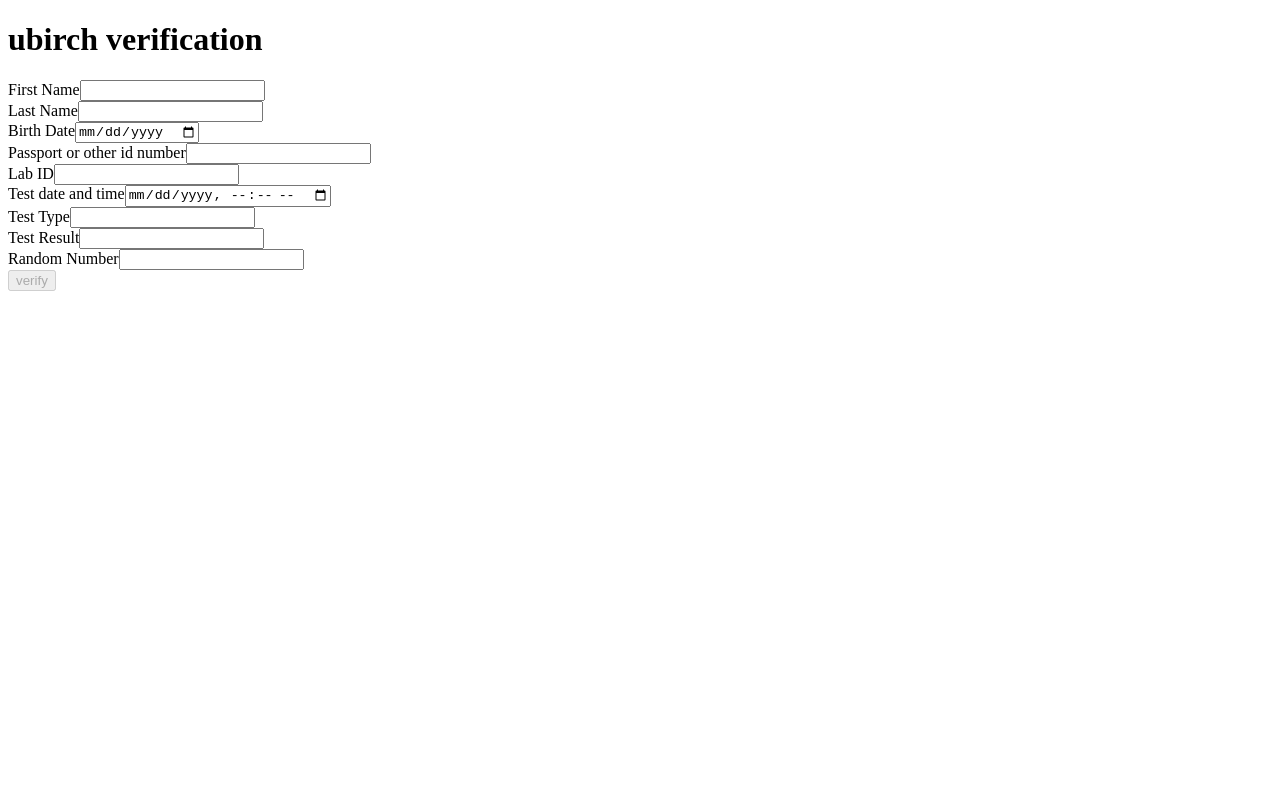
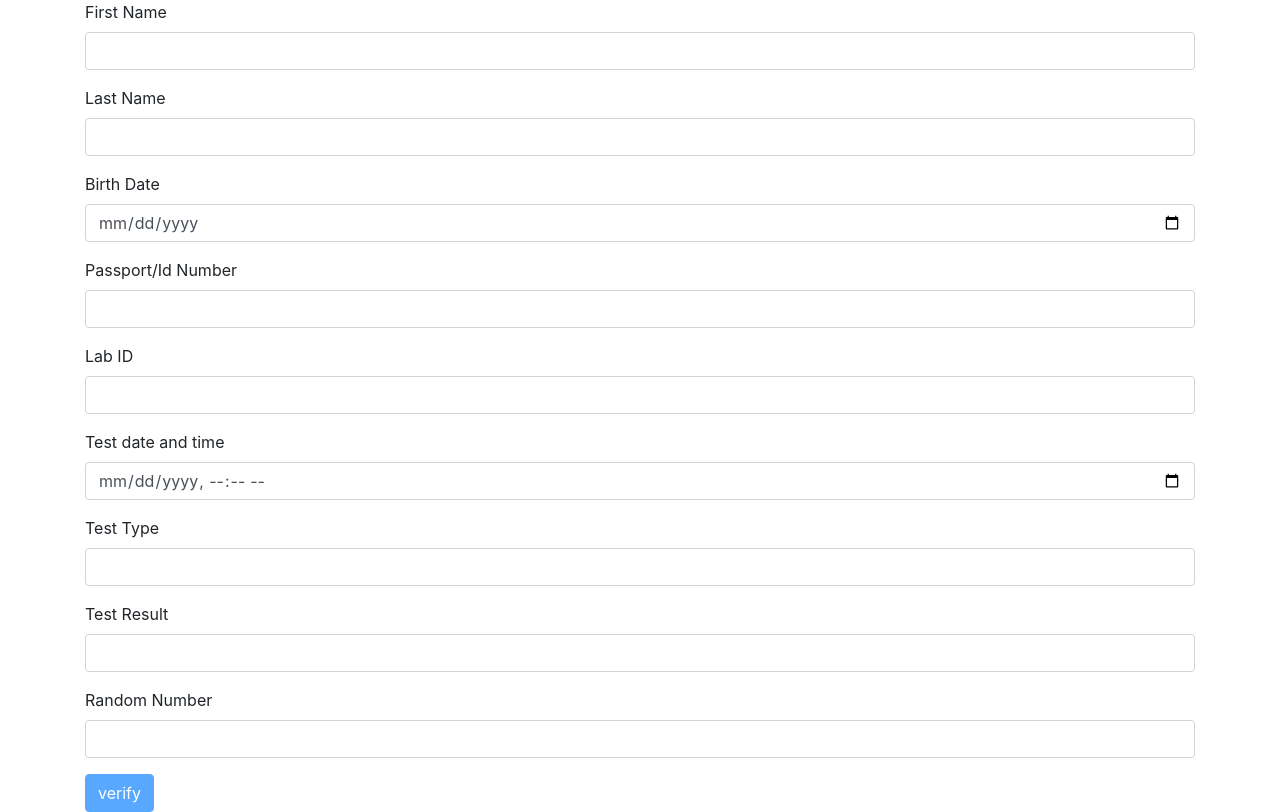
Before and after one commit to ubirch/praktikum-pa-le, an Angular app in the folder ubirch-verification/: page / in a window 1280 px wide. Built offline with nearby package versions, Linux system fonts and the light colour scheme.

Commit message:
basic form with validation

```diff
--- a/ubirch-verification/angular.json
+++ b/ubirch-verification/angular.json
@@ -24,6 +24,7 @@
               "src/assets"
             ],
             "styles": [
+              "node_modules/bootstrap/dist/css/bootstrap.min.css",
               "src/styles.css"
             ],
             "scripts": []
@@ -93,7 +94,8 @@
             ],
             "scripts": [
               "node_modules/jquery/dist/jquery.min.js",
-              "node_modules/bootstrap/dist/js/bootstrap.min.js"
+              "node_modules/bootstrap/dist/js/bootstrap.min.js",
+              "node_modules/popper.js/dist/umd/popper.min.js"
             ]
           }
         },
--- a/ubirch-verification/package.json
+++ b/ubirch-verification/package.json
@@ -19,7 +19,10 @@
     "@angular/platform-browser": "~10.0.5",
     "@angular/platform-browser-dynamic": "~10.0.5",
     "@angular/router": "~10.0.5",
-    "bootstrap": "^3.4.1",
+    "@popperjs/core": "^2.4.4",
+    "bootstrap": "^4.5.0",
+    "jquery": "^3.5.1",
+    "popper.js": "^1.16.1",
     "rxjs": "~6.5.5",
     "tslib": "^2.0.0",
     "zone.js": "~0.10.3"
--- a/ubirch-verification/src/app/app.component.html
+++ b/ubirch-verification/src/app/app.component.html
@@ -1,2 +1 @@
-<h1>ubirch verification</h1>
 <app-formular></app-formular>
--- a/ubirch-verification/src/app/formular/formular.component.html
+++ b/ubirch-verification/src/app/formular/formular.component.html
@@ -1,5 +1,6 @@
-  <form class="form-horizontal" [formGroup]="form">
-
+<div class="container">
+    <div>
+      <form  [formGroup]="form">
         <div class="form-group">
           <label for="fName">First Name</label>
           <input type="text" id="fName" class="form-control" formControlName="fName" required>
@@ -16,12 +17,12 @@
         </div>
 
         <div class="form-group">
-      <label for="idNumber" class="control-label">Passport or other id number</label>
-      <input type="number" id="idNumber" class="form-control" formControlName="idNumber" required>
+          <label for="idNumber" class="">Passport/Id Number</label>
+          <input type="text" id="idNumber" class="form-control" formControlName="idNumber" required>
         </div>
 
         <div class="form-group">
-      <label for="labId">Lab ID</label>
+          <label for="labId" class="control-label">Lab ID</label>
           <input type="text" id="labId" class="form-control" formControlName="labId" required>
         </div>
 
@@ -47,3 +48,5 @@
 
         <button type="submit" class="btn btn-primary" [disabled]="!form.valid">verify</button>
       </form>
+    </div>
+</div>
```
Also changed, not shown: 1 other file (tests, documents, lock files or other folders). Lines whose indentation alone changed are shown as unchanged.
